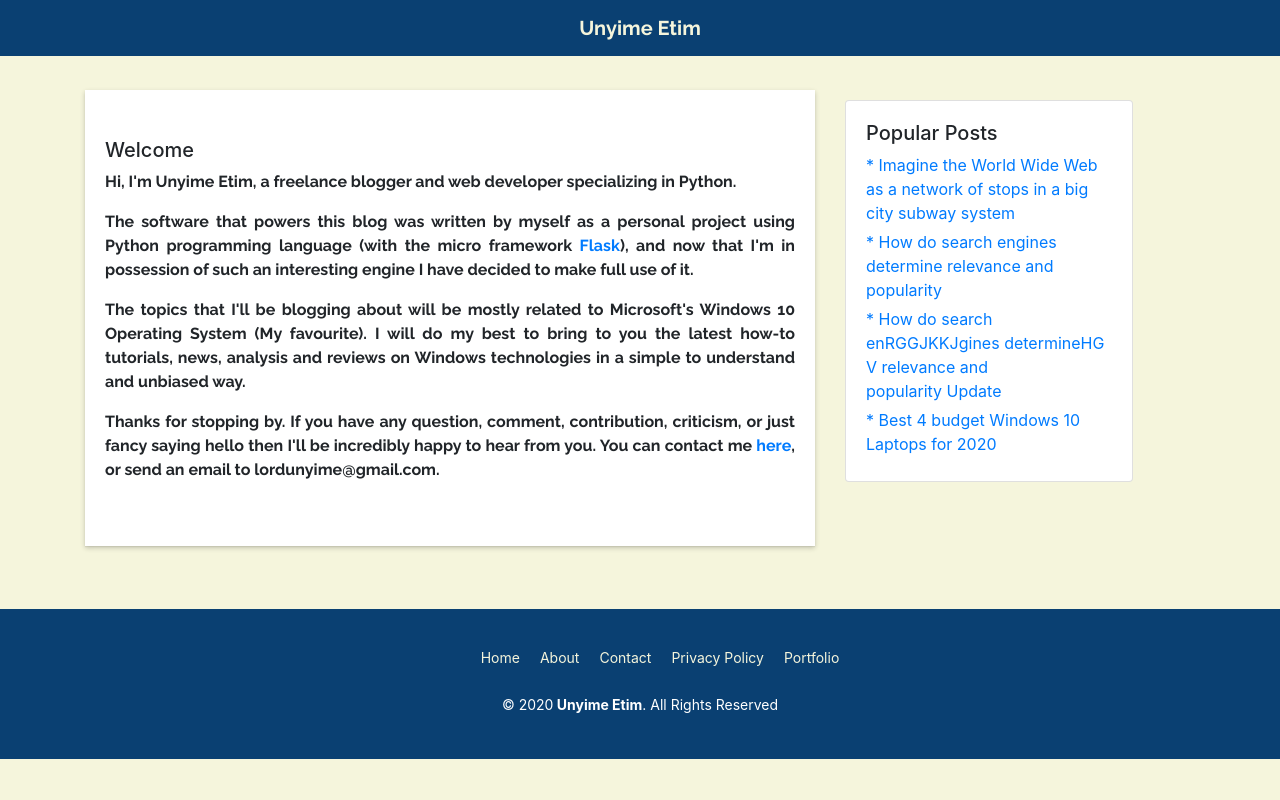
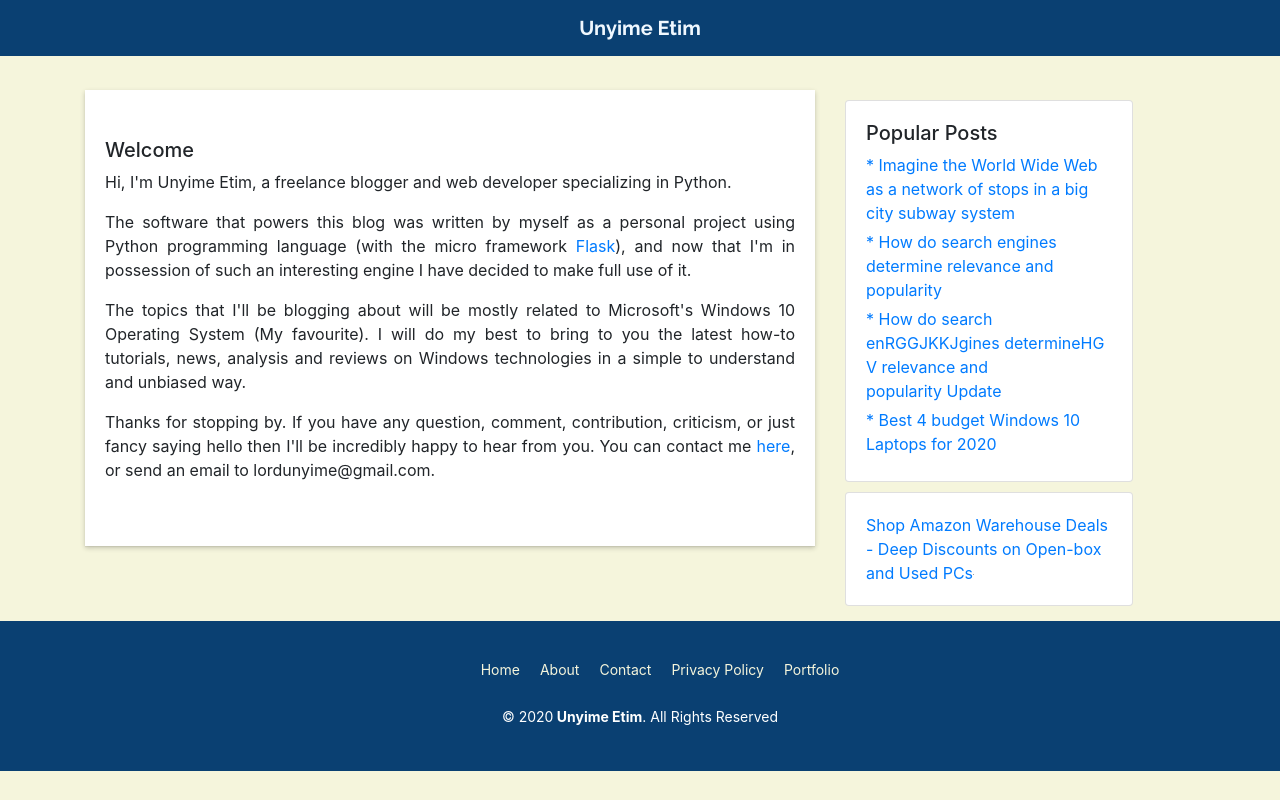
Before and after one commit to unyime1/my-blog, a Flask app: page /about in a window 1280 px wide. Run offline with Flask 2, Linux system fonts and the light colour scheme; data comes from the database, SQL or seed files in the repository; data that the repository does not hold is empty; parts of the project's set-up code (start-up, migrations or seed data) failed here and were passed over; some libraries are stand-ins or nearby versions.

Commit message:
Removed fontweight on css

```diff
--- a/blog/static/main.css
+++ b/blog/static/main.css
@@ -251,9 +251,9 @@
 
 .lead {
     font-size: 16px;
-    font-weight: normal;
+    font-weight: 400 !important;
     text-align: justify;
-    font-family: var(--intro-font);
+   /* font-family: var(--intro-font); */
 }
 
 .article-image {
--- a/blog/templates/about.html
+++ b/blog/templates/about.html
@@ -9,7 +9,7 @@
     </p>
     <p class="lead">
     The software that powers this blog was written by myself as a personal project
-    using Python programming language (with the micro framework <a href="https://www.palletsprojects.com/p/flask/">Flask</a>), and now that
+    using Python programming language (with the micro framework <a href="https://www.palletsprojects.com/p/flask/" target="_blank">Flask</a>), and now that
     I'm in possession of such an interesting engine I have decided to make full use of it.
     </p>
     <p class="lead">
--- a/blog/templates/layout.html
+++ b/blog/templates/layout.html
@@ -30,7 +30,7 @@
 
   <body>
     <nav class="navbar navbar-light bg-light my-nav" style="background-color: rgb(10, 64, 114) !important;">
-        <span class="navbar-brand mb-0 h1 blog-nav-header">Unyime Etim</span>
+        <span class="navbar-brand mb-0 h1 blog-nav-header"><a href="{{ url_for('main.home') }}" style="color: aliceblue;">Unyime Etim</a></span>
     </nav>
     <div class="container">
         <div class="row">
@@ -50,13 +50,13 @@
                         {% endfor %}
                     </div>
                 </div>
-                <!--
+
                 <div class="card my-card" style="width: 18rem;">
                     <div class="card-body">
-                      Lorem ipsum dolor sit amet consectetur adipisicing elit. Voluptatum exercitationem et cum molestiae porro consequuntur possimus deserunt ullam numquam quisquam? Impedit quia repellendus doloremque repellat deserunt, soluta recusandae alias eum?
+                        <a target="_blank" href="https://www.amazon.com/s/?me=A2L77EE7U53NWQ&rh=i:merchants,n:541966&ie=UTF8&ref_=assoc_tag_ph_1384415829707&_encoding=UTF8&camp=1789&creative=9325&linkCode=pf4&tag=etim0f-20&linkId=887f26eba91c94ee2d1c5a5ac588daf9">Shop Amazon Warehouse Deals - Deep Discounts on Open-box and Used PCs</a><img src="//ir-na.amazon-adsystem.com/e/ir?t=etim0f-20&l=pf4&o=1" width="1" height="1" border="0" alt="" style="border:none !important; margin:0px !important;" />
                     </div>
                 </div>
-                -->
+
             </div>
 
 
```
Also changed, not shown: blog/templates/article_post_login_layout.html (+4 -4 lines).
